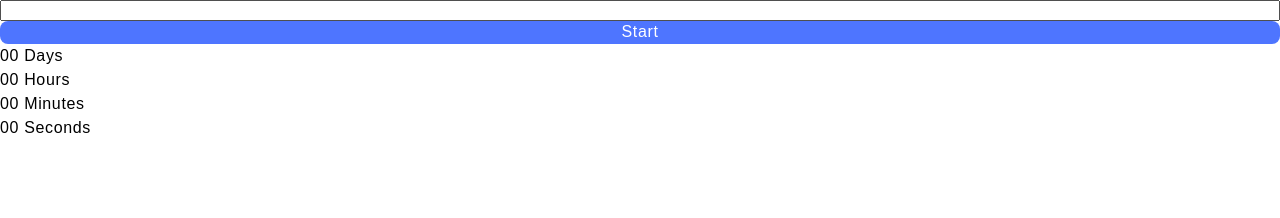
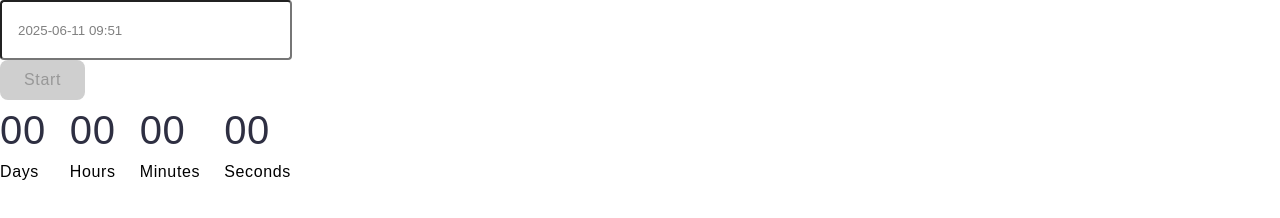
Before and after one commit to svitlarp/goit-advancedjs-hw-02, a website built with Vite: page src/1-timer.html in a window 1280 px wide. Both pictures are taken after a click on the button "Start". Built offline with nearby package versions, Linux system fonts and the light colour scheme.

Commit message:
Add flatpickr lib. Add css styles for task-1 timer. Add script for task-1 timer to start timer based on the date choosen by user.

```diff
--- a/package.json
+++ b/package.json
@@ -17,6 +17,7 @@
   "author": "sv ripa <svripa@gmail.com>",
   "license": "ISC",
   "dependencies": {
+    "flatpickr": "^4.6.13",
     "vite-plugin-full-reload": "^1.2.0",
     "vite-plugin-html-inject": "^1.1.2"
   }
--- a/src/css/1-timer.css
+++ b/src/css/1-timer.css
@@ -0,0 +1,45 @@
+button {
+    padding: auto;
+    width: 85px;
+    height: 40px;
+    color: #989898;
+    background-color: #CFCFCF;
+    border-radius: 8px;
+    border: none;
+    text-align: center;
+    /* align-items: center; */
+}
+
+/* TODO */
+/* #button.unactive {
+
+} */
+
+#datetime-picker {
+    padding: 8px 0 8px 16px;
+    width: 272px;
+    height: 40px;
+    border-radius: 4px;
+}
+
+/* TODO */
+/* #datetime-picker.unactive {
+
+} */
+
+.timer {
+    width: 346px;
+    height: 72px;
+    display: inline-flex;
+    gap: 24px;
+}
+
+.field {
+    display: flex;
+    flex-direction: column;
+}
+
+.value {
+    font-size: 40px;
+    color: #2E2F42;
+}
--- a/src/js/1-timer.js
+++ b/src/js/1-timer.js
@@ -0,0 +1,83 @@
+import flatpickr from "flatpickr";
+import "flatpickr/dist/flatpickr.min.css";
+import { convertMs } from "./convertMs";
+
+const refs = {
+    inputEl: document.querySelector('#datetime-picker'),
+    timerEL: document.querySelector('.timer'),
+    buttonStartEl: document.querySelector('[data-start]'),
+    days: document.querySelector('[data-days]'),
+    hours: document.querySelector('[data-hours]'),
+    minutes: document.querySelector('[data-minutes]'),
+    seconds: document.querySelector('[data-seconds]'),
+}
+
+// 1 Create flatpickr instance.
+
+let userSelectedDate = "";
+let dateNow = new Date();
+
+const options = {
+    enableTime: true,
+    time_24hr: true,
+    defaultDate: new Date(),
+    minuteIncrement: 1,
+    onClose(selectedDates) {
+        console.log(selectedDates);
+        console.log(selectedDates[0]);
+        userSelectedDate = selectedDates[0];
+        console.log('userSelectedDate:', userSelectedDate);
+
+        console.log('dateNow: ', dateNow);
+
+        // Handle User Date to check that choosen date will be greater then now.
+        if (userSelectedDate.getTime() < dateNow.getTime()) {
+            window.alert("Please choose a date in the future")
+        }
+    },
+};
+
+
+const fp = flatpickr("#datetime-picker", options);
+console.log(fp);
+console.dir(fp);
+
+
+// Find how many seconds left for some date
+const secondsLeft = () => {
+    const dateNow = new Date();
+    console.log(dateNow);
+    const userDate = fp.selectedDates[0];
+    const ms = userDate.getTime() - dateNow.getTime();
+    const timeLeft = convertMs(ms);
+    console.log(timeLeft);
+    return timeLeft;
+}
+
+
+let intervalID = null;
+
+refs.buttonStartEl.addEventListener("click", () => {
+    console.log('click Button');
+    const res = secondsLeft();
+    if (res !== 0) {
+        // TODO: ??? Input and start button became inactive
+        // refs.inputEl.is-active;
+        // refs.buttonStartEl.is-inactive;
+        intervalID = setInterval(() => {
+            secondsLeft();
+        }, 1000);
+    } else {
+        clearInterval(intervalID);
+    }
+});
+
+// TODO: використовує метод рядка padStart() і перед відмальовуванням інтерфейсу форматує значення.
+function addLeadingZero({days, hours, minutes, seconds}) {
+    if (days <= 9 || hours <= 9|| minutes <= 9|| seconds<= 9) {
+        refs.days.innerHTML = value.padStart(1, "0");
+        refs.hours.innerHTML = value.padStart(1, "0");
+        refs.minutes.innerHTML = value.padStart(1, "0");
+        refs.seconds.innerHTML = value.padStart(1, "0");
+    }
+}
--- /dev/null
+++ b/src/js/convertMs.js
@@ -0,0 +1,18 @@
+export function convertMs(ms) {
+    // Number of milliseconds per unit of time
+    const second = 1000;
+    const minute = second * 60;
+    const hour = minute * 60;
+    const day = hour * 24;
+
+    // Remaining days
+    const days = Math.floor(ms / day);
+    // Remaining hours
+    const hours = Math.floor((ms % day) / hour);
+    // Remaining minutes
+    const minutes = Math.floor(((ms % day) % hour) / minute);
+    // Remaining seconds
+    const seconds = Math.floor((((ms % day) % hour) % minute) / second);
+
+    return { days, hours, minutes, seconds };
+  }
```
Also changed, not shown: src/index.html (+2 -2 lines), 1 other file.
